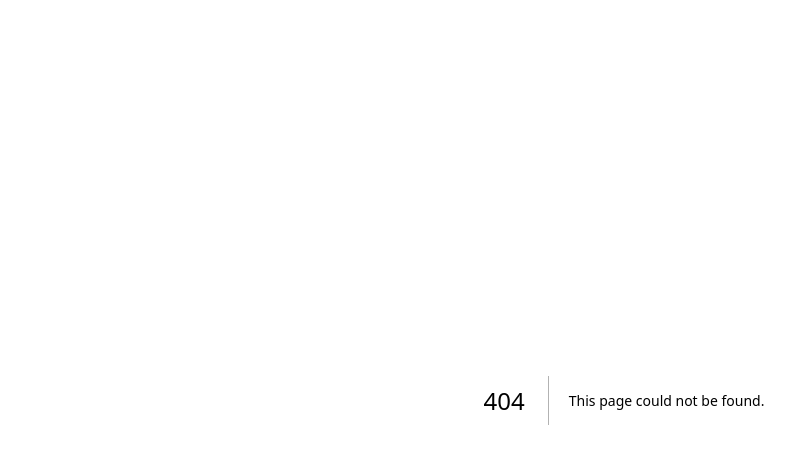
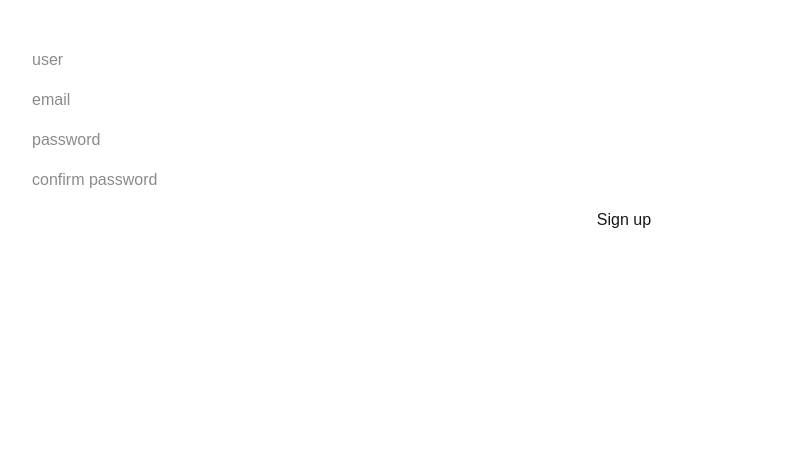
Before and after one commit to Skuerjuan/tp2-front, a Next.js app: page /signup in a window 1280 px wide. Before the commit this address had no page. Shown: the top 464 px of the page, without its empty margins (16-811 px from the left). Built offline with nearby package versions, Linux system fonts and the light colour scheme.

Commit message:
tests de db y comenzado signup y login

```diff
--- a/src/app/layout.jsx
+++ b/src/app/layout.jsx
@@ -12,8 +12,8 @@ const geistMono = Geist_Mono({
 });
 
 export const metadata = {
-  title: "Create Next App",
-  description: "Generated by create next app",
+  title: "Rate your books",
+  description: "TP de Ivo",
 };
 
 export default function RootLayout({ children }) {
--- /dev/null
+++ b/src/app/login/page.jsx
@@ -0,0 +1,41 @@
+"use client";
+
+import { useState } from "react";
+import { useRouter } from "next/navigation";
+import { createClient } from "../../utils/supabase/client.js";
+
+export default function LoginPage() {
+    const router = useRouter();
+    const supabase = createClient();
+
+    const [email, setEmail] = useState("");
+    const [password, setPassword] = useState("");
+    const [errorMsg, setErrorMsg] = useState(null);
+
+    async function onSubmit(e) {
+        e.preventDefault();
+        setErrorMsg(null);
+
+    const { error } = await supabase.auth.signInWithPassword({
+        email,
+        password,
+    });
+
+    if (error) {
+        setErrorMsg(error.message);
+        return;
+    }
+
+        router.push("/");
+        router.refresh();
+    }
+
+    return (
+        <div className="flex flex-col gap-4 p-12">
+            <input type="text" placeholder="user" />
+            <input type="text" placeholder="password" />
+            <input type="text" placeholder="confirm password" />
+            <button >Log in</button>
+        </div>
+    );
+}
--- a/src/app/page.jsx
+++ b/src/app/page.jsx
@@ -1,31 +1,34 @@
-import { createClient } from "@supabase/supabase-js"
-import { cookies } from "next/headers";
+import { createClient } from "../utils/supabase/server.js";
+import Link from "next/link.js";
 
 export default async function Home() {
 
-  const cookieStore = await cookies()
-  const supabase = createClient(process.env.NEXT_PUBLIC_SUPABASE_URL, process.env.NEXT_PUBLIC_SUPABASE_PUBLISHABLE_KEY)
+  const supabase = await createClient()
 
-  // const { data, error } = await supabase
-  // .from('usuarios')
-  // .insert([
-  //   { nombre: 'Juan', email: 'juan@email.com' }
-  // ])
   const { data, error } = await supabase
   .from('users')
   .select('*')
-  console.log(data)
 
-  function btn(){
-    console.log(data)
-    console.log(error)
-  }
+  if(error) console.error("Error fetching data:", error);
+
+  // const { data, error } = await supabase
+  // .from('users')
+  // .insert([{ nombre: 'John Doe', email: 'johndoe@gmail.com'}])
+  // console.log(data)
 
   return (
     <>
     <div>
-      <button type="button" className="border-solid b-2 p-4" onClick={btn()}>hola</button>
+      {
+        data.map((user) => (
+          <div key={user.id}>
+            <p>{user.nombre}</p>
+            <p>{user.email}</p>
+          </div>
+        ))
+      }
     </div>
+    <Link href="/login" className="p-2 border-solid border-black">Login</Link>
     </>
   );
 }
--- /dev/null
+++ b/src/app/signup/page.jsx
@@ -0,0 +1,23 @@
+"use client"
+
+import { useState } from "react";
+
+export default function SignupPage() {
+    const [user, setUser] = useState("");
+    const [email, setEmail] = useState("");
+    const [password, setPassword] = useState("");
+    const [confirmPassword, setConfirmPassword] = useState("");
+
+    function signup() {
+        console.log(`user: ${user}, email: ${email}, password: ${password}, confirm password: ${confirmPassword}`)
+    }
+    return (
+        <div className="flex flex-col gap-4 p-12">
+            <input type="text" placeholder="user" value={user} onChange={(e) => setUser(e.target.value)} />
+            <input type="text" placeholder="email" value={email} onChange={(e) => setEmail(e.target.value)} />
+            <input type="text" placeholder="password" value={password} onChange={(e) => setPassword(e.target.value)} />
+            <input type="text" placeholder="confirm password" value={confirmPassword} onChange={(e) => setConfirmPassword(e.target.value)}/>
+            <button onClick={signup} >Sign up</button>
+        </div>
+    )
+}
```
